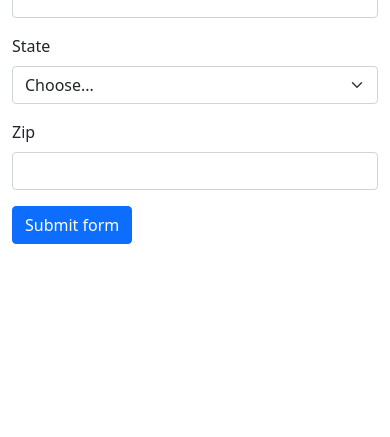
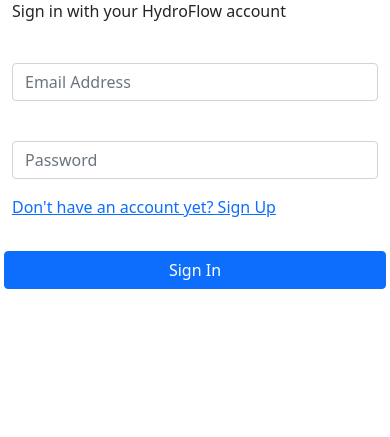
Before and after one commit to Ivan-aksenov/DJango, a Django app: page /SignIn/ in a window 390 px wide. Shown: the part 407-844 px from the top of the page. Run offline with Django 4.2, Linux system fonts and the light colour scheme.

Commit message:
my fifth commit

```diff
--- a/main/urls.py
+++ b/main/urls.py
@@ -15,10 +15,10 @@
     2. Add a URL to urlpatterns:  path('blog/', include('blog.urls'))
 """
 from django.contrib import admin
-from django.urls import path, include
+from django.urls import include, path
 
 #BASE ROOT
 urlpatterns = [
     path('admin/', admin.site.urls),
-    path("", include("my_thesis.urls"))
+    path("", include("my_thesis.urls")),
 ]
--- a/my_thesis/templates/Home.html
+++ b/my_thesis/templates/Home.html
@@ -1,5 +1,5 @@
-{% extends "base.html" %} {% block title%} WHAT WE DO? {% endblock  %}
+{% extends "base.html" %} {% block title%} What We Do? {% endblock  %}
 
 {% block content %}
-<h1> WHAT WE DO? </h1>
+
 {%endblock%}
--- a/my_thesis/templates/SignIn.html
+++ b/my_thesis/templates/SignIn.html
@@ -3,59 +3,24 @@
 {% block head %} {% endblock %}
 
 {% block content %}
-<h1> SIGN IN </h1>
+
+{% load static %}
+
+<div class="text-center">
+    <img src="{% static 'my_thesis/images/LogoHydroFlow.svg' %}" alt="HydroFlow Logo" width="400" height="300">
+</div>
+<p> Sign in with your HydroFlow account </p>
             <form class="row g-3 needs-validation" novalidate>
-                <div class="col-md-4 position-relative">
-                <label for="validationTooltip01" class="form-label">Email address</label>
-                <input type="text" class="form-control gray-500" id="validationTooltip01" value="Email address" required>
-                <div class="valid-tooltip">
-                    Looks good!
-                </div>
-                </div>
-                <div class="col-md-4 position-relative">
-                <label for="validationTooltip02" class="form-label">Last name</label>
-                <input type="text" class="form-control" id="validationTooltip02" value="Otto" required>
-                <div class="valid-tooltip">
-                    Looks good!
-                </div>
-                </div>
-                <div class="col-md-4 position-relative">
-                <label for="validationTooltipUsername" class="form-label">Username</label>
-                <div class="input-group has-validation">
-                    <span class="input-group-text" id="validationTooltipUsernamePrepend">@</span>
-                    <input type="text" class="form-control" id="validationTooltipUsername" aria-describedby="validationTooltipUsernamePrepend" required>
-                    <div class="invalid-tooltip">
-                    Please choose a unique and valid username.
-                    </div>
-                </div>
-                </div>
-                <div class="col-md-6 position-relative">
-                <label for="validationTooltip03" class="form-label">City</label>
-                <input type="text" class="form-control" id="validationTooltip03" required>
-                <div class="invalid-tooltip">
-                    Please provide a valid city.
-                </div>
-                </div>
-                <div class="col-md-3 position-relative">
-                <label for="validationTooltip04" class="form-label">State</label>
-                <select class="form-select" id="validationTooltip04" required>
-                    <option selected disabled value="">Choose...</option>
-                    <option>...</option>
-                </select>
-                <div class="invalid-tooltip">
-                    Please select a valid state.
-                </div>
-                </div>
-                <div class="col-md-3 position-relative">
-                <label for="validationTooltip05" class="form-label">Zip</label>
-                <input type="text" class="form-control" id="validationTooltip05" required>
-                <div class="invalid-tooltip">
-                    Please provide a valid zip.
-                </div>
-                </div>
-                <div class="col-12">
-                <button class="btn btn-primary" type="submit">Submit form</button>
-                </div>
+                <div class="position-relative">
+                    <label for="exampleFormControlInput1" class="form-label"></label>
+                    <input type="email" class="form-control" id="exampleFormControlInput1" placeholder="Email Address" required>
+                  </div>
+                  <div class="position-relative">
+                    <label for="exampleFormControlInput1" class="form-label"></label>
+                    <input type="email" class="form-control" id="exampleFormControlInput1" placeholder="Password" required>
+                  </div>
+                  <p><a href="{% url 'SignUp' %}" class="link-primary link-offset-2 link-underline link-underline-opacity-0">Don't have an account yet? Sign Up</a></p>
+                  <a class="btn btn-primary" href="#" role="button">Sign In</a>
             </form>
 
 
--- a/my_thesis/templates/base.html
+++ b/my_thesis/templates/base.html
@@ -1,4 +1,7 @@
 <!DOCTYPE html>
+
+{% load static %}
+
 <html lang="en">
     <head>
         <meta charset="UTF-8"/>
@@ -18,8 +21,8 @@
     <body>
         <nav class="navbar navbar-expand-lg navbar-light bg-light">
             <div class="container-fluid">
-              <a class="navbar-brand" href="">
-                <img src="components/LogoHydroFlow1.svg" alt="HydroFlow Logo" width="30" height="24">
+              <a class="navbar-brand" href="{% url 'Home' %}">
+                <img src="{% static 'my_thesis/images/LogoHydroFlow.svg' %}" alt="HydroFlow Logo" width="100" height="80">
               </a>
               <button class="navbar-toggler" type="button" data-bs-toggle="collapse" data-bs-target="#navbarNavDropdown" aria-controls="navbarNavDropdown" aria-expanded="false" aria-label="Toggle navigation">
                 <span class="navbar-toggler-icon"></span>
@@ -27,21 +30,21 @@
               <div class="collapse navbar-collapse" id="navbarNavDropdown">
                 <ul class="navbar-nav">
                   <li class="nav-item">
-                    <a class="nav-link active" aria-current="page" href="#">WHAT WE DO?</a>
+                    <a class="nav-link active" aria-current="page" href="{% url 'Home' %}">WHAT WE DO?</a>
                   </li>
                   <li class="nav-item">
-                    <a class="nav-link" href="#">FEATURES</a>
+                    <a class="nav-link active" href="#">FEATURES</a>
                   </li>
                   <li class="nav-item">
-                    <a class="nav-link" href="#">INSIGHTS</a>
+                    <a class="nav-link active" href="#">INSIGHTS</a>
                   </li>
                   <li class="nav-item">
-                    <a class="nav-link" href="#">ABOUT US</a>
+                    <a class="nav-link active" href="#">ABOUT US</a>
                   </li>
                   <li class="nav-item">
-                    <a class="nav-link" href="#">CONTACT</a>
+                    <a class="nav-link active" href="#">CONTACT</a>
                   </li>
-                  <a class="btn btn-warning" href="SignIn/" role="button">SIGN IN</a>
+                  <a class="btn btn-warning fw-bold text-light" href="{% url 'SignIn' %}" role="button">SIGN IN</a>
                 </ul>
               </div>
             </nav>
--- a/my_thesis/urls.py
+++ b/my_thesis/urls.py
@@ -2,7 +2,8 @@
 from . import views
 
 urlpatterns = [
-    path("", views.home, name="home"),
+    path("", views.Home, name="Home"),
     path("todos/", views.todos, name="Todos"),
-    path("SignIn/", views.SignIn, name="SignIn")
+    path("SignIn/", views.SignIn, name="SignIn"),
+    path("SignUp/", views.SignUp, name="SignUp")
 ]
--- a/my_thesis/views.py
+++ b/my_thesis/views.py
@@ -3,8 +3,8 @@
 
 # Create your views here.
 
-def home(request):
-    return render(request, "home.html")
+def Home(request):
+    return render(request, "Home.html")
 
 def todos(request):
     data = TodoItem.objects.all()
@@ -12,3 +12,6 @@
 
 def SignIn(request):
     return render(request,"SignIn.html")
+
+def SignUp(request):
+    return render(request,"SignUp.html")
```
Also changed, not shown: my_thesis/templates/SignUp.html (added, +40 -0 lines), my_thesis/templates/TRASH.html (+23 -0 lines), my_thesis/static/my_thesis/images/LogoHydroFlow.svg (added), my_thesis/templates/components/LogoHydroFlow1.svg (deleted).
